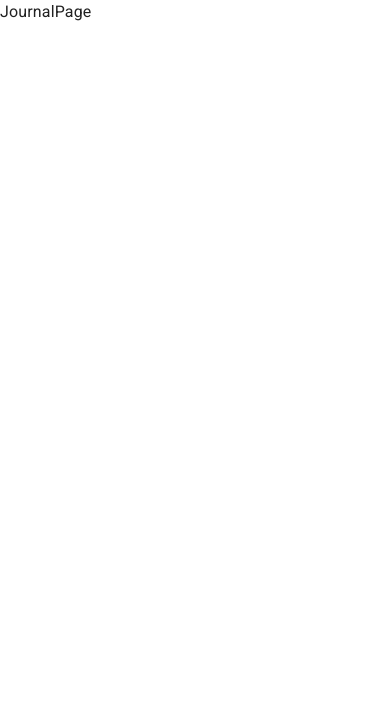
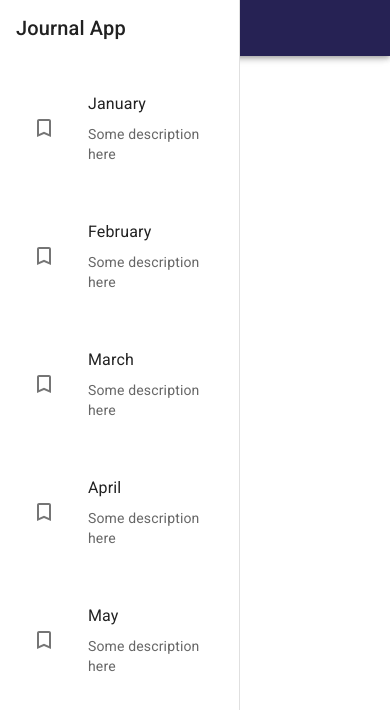
Before and after one commit to danbart/journal-react-vite, a React (Vite) app: page / in a window 390 px wide. Shown: the top 710 px of the page. Built offline with nearby package versions, Linux system fonts and the light colour scheme.

Commit message:
Implements basic journal layout
Adds a basic layout for the journal application, including a navigation bar and a sidebar.
The layout uses Material UI components for styling and responsiveness.

```diff
--- /dev/null
+++ b/src/journal/components/NavBar.jsx
@@ -0,0 +1,35 @@
+import { LoginOutlined, MenuOutlined } from '@mui/icons-material'
+import { AppBar, Grid, IconButton, Toolbar, Typography } from '@mui/material'
+
+export const NavBar = ({ drawerWidth = 240 }) => {
+    return (
+        <AppBar position="fixed"
+            sx={{
+                width: { sm: `calc(100% - ${drawerWidth}px)` },
+                ml: { sm: `${drawerWidth}px` },
+            }}
+        >
+            <Toolbar>
+                <IconButton
+                    color="inherit"
+                    edge="start"
+                    sx={{ mr: 2, display: { sm: 'none' } }}>
+                    <MenuOutlined />
+                </IconButton>
+
+                <Grid
+                    container
+                    direction='row'
+                    justifyContent='space-between'
+                    alignItems='center'>
+                    <Typography variant='h6' noWrap component='div'>
+                        JournalApp
+                    </Typography>
+                    <IconButton color="error">
+                        <LoginOutlined />
+                    </IconButton>
+                </Grid>
+            </Toolbar>
+        </AppBar>
+    )
+}
--- /dev/null
+++ b/src/journal/components/SideBar.jsx
@@ -0,0 +1,50 @@
+import { TurnedInNot } from '@mui/icons-material'
+import { Box, Divider, Drawer, Grid, List, ListItem, ListItemButton, ListItemIcon, ListItemText, Toolbar, Typography } from '@mui/material'
+
+export const SideBar = ({ drawerWidth = 240 }) => {
+    return (
+        <Box component="nav"
+            sx={{
+                width: { sm: drawerWidth, flexShrink: { sm: 0 } },
+                flexShrink: { sm: 0 },
+            }}
+        >
+            <Drawer
+                variant="permanent"
+                open
+                ModalProps={
+                    { keepMounted: true } // Better open performance on mobile.
+                }
+                sx={{
+                    display: { xs: 'block' },
+                    '& .MuiDrawer-paper': { boxSizing: 'border-box', width: drawerWidth },
+                }}
+            >
+                <Toolbar>
+                    <Typography variant="h6" noWrap component="div">
+                        Journal   App
+                    </Typography>
+                    <Divider sx={{ my: 1 }} />
+                </Toolbar>
+                <List>
+                    {
+                        ['January', 'February', 'March', 'April', 'May'].map((text, index) => (
+                            <ListItem key={text} sx={{ padding: 2 }}>
+                                <ListItemButton>
+                                    <ListItemIcon>
+                                        <TurnedInNot />
+                                    </ListItemIcon>
+                                    <Grid container>
+                                        <ListItemText primary={text} />
+                                        <ListItemText secondary={'Some description here'} />
+                                    </Grid>
+                                </ListItemButton>
+                            </ListItem>
+                        ))
+                    }
+                </List>
+
+            </Drawer>
+        </Box>
+    )
+}
--- /dev/null
+++ b/src/journal/components/index.js
@@ -0,0 +1,2 @@
+export * from './NavBar';
+export * from './SideBar';
--- /dev/null
+++ b/src/journal/layout/JournalLayout.jsx
@@ -0,0 +1,25 @@
+import { Box } from '@mui/material';
+import { NavBar, SideBar } from '../components';
+
+
+const drawerWidth = 240;
+export const JournalLayout = ({ children }) => {
+    return (
+        <Box sx={{
+            display: 'flex',
+        }}>
+
+            {/* navar */}
+            <NavBar drawerWidth={drawerWidth} />
+
+            {/* sidebar */}
+            <SideBar drawerWidth={drawerWidth} />
+
+            <Box component={'main'} sx={{ flexGrow: 1, p: 3 }}>
+                {/* toolbar */}
+
+                {children}
+            </Box>
+        </Box>
+    )
+}
--- a/src/journal/pages/JournalPage.jsx
+++ b/src/journal/pages/JournalPage.jsx
@@ -1,7 +1,10 @@
 import { Typography } from "@mui/material"
+import { JournalLayout } from "../layout/JournalLayout"
 
 export const JournalPage = () => {
     return (
-        <Typography>JournalPage</Typography>
+        <JournalLayout>
+            <Typography >Journal Page</Typography>
+        </JournalLayout>
     )
 }
```
